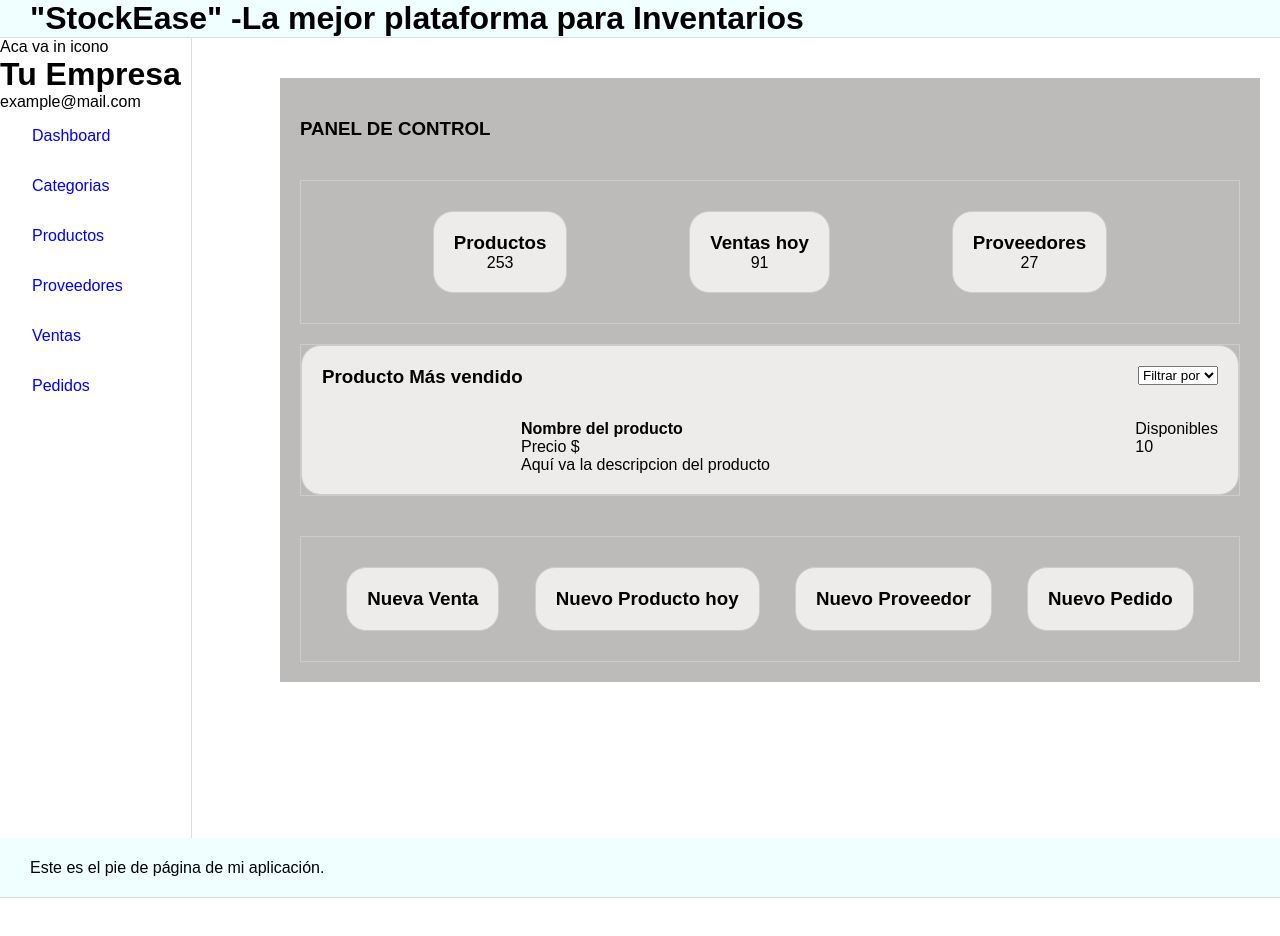
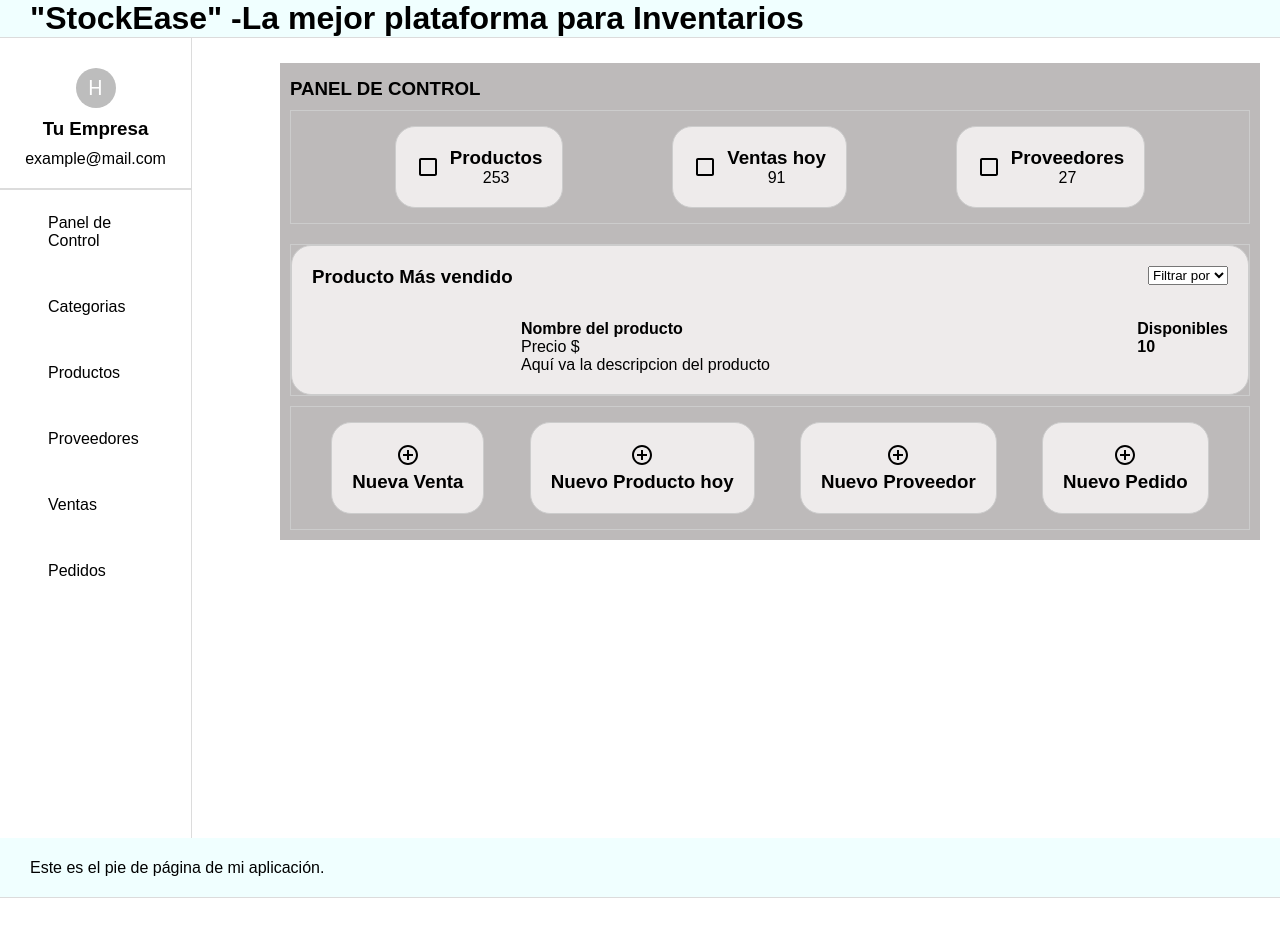
Before and after one commit to No-Country-simulation/s14-21-n-python, a React (Vite) app in the folder frontend/: page / in a window 1280 px wide. After the commit the page ends 898 px from the top, so only its background shows below. Built offline with nearby package versions, Linux system fonts and the light colour scheme.

Commit message:
Se implemento estilos en el dashboard

```diff
--- a/frontend/package.json
+++ b/frontend/package.json
@@ -10,6 +10,8 @@
     "preview": "vite preview"
   },
   "dependencies": {
+    "@emotion/styled": "^11.11.5",
+    "@mui/icons-material": "^5.15.15",
     "react": "^18.2.0",
     "react-dom": "^18.2.0",
     "react-icons": "^5.0.1",
--- a/frontend/src/App.jsx
+++ b/frontend/src/App.jsx
@@ -17,6 +17,7 @@ function App() {
       <BrowserRouter>
         <Header />
         <div className="container">
+
           <Sidebar />
           <div className="dashboard-container">
             <div className="content">
--- a/frontend/src/components/Dashboard/Card.jsx
+++ b/frontend/src/components/Dashboard/Card.jsx
@@ -1,13 +1,37 @@
-import styles from "./Card.module.css"; // Asegúrate de tener un archivo CSS para estilizar tu tarjeta
+import { useState } from "react";
+import styles from "./Card.module.css";
+import AddCircleOutlineIcon from "@mui/icons-material/AddCircleOutline";
+import CropDinOutlinedIcon from '@mui/icons-material/CropDinOutlined';
 
 
 const Card = ({ title, content }) => {
   return (
+
     <div className={styles.card}>
-      <h3>{title}</h3>
-      <p>{content}</p>
+      <div className={styles.cardIcon}>
+        <CropDinOutlinedIcon />
+        <div>
+          <h3>{title}</h3>
+          <p>{content}</p>
+        </div>
+      </div>
     </div>
   );
 };
 
-export default Card;
+
+
+
+const CardAccesos = ({ title }) => {
+  return (
+
+    <div className={styles.card}>
+
+      <AddCircleOutlineIcon />
+      <h3>{title}</h3>
+
+         </div>
+  );
+};
+
+export { CardAccesos, Card };
--- a/frontend/src/components/Dashboard/Card.module.css
+++ b/frontend/src/components/Dashboard/Card.module.css
@@ -6,3 +6,13 @@
     text-align: center;
     background-color: #eeebeb;
   }
+
+  .cardIcon {
+    display: flex;
+    align-items: center; /* Centra verticalmente el icono y el contenido */
+  }
+
+  .cardIcon h3,
+  .cardIcon p {
+    margin-left: 10px; /* Agrega un margen a la izquierda para separar el icono del texto */
+  }
--- a/frontend/src/components/Dashboard/Dashboard.jsx
+++ b/frontend/src/components/Dashboard/Dashboard.jsx
@@ -1,6 +1,6 @@
 import { useState } from "react";
 import styles from './Dashboard.module.css';
-import Card from "./Card"; // Importa el componente Card
+import { CardAccesos, Card } from './Card';
 
 
 
@@ -55,10 +55,11 @@ const Dashboard =() =>{
              {/* Tercer Contenedor */}
              <div className={styles.container}>
                 {/* Cada instancia de Card recibe props para título y contenido */}
-                <Card title="Nueva Venta" content="" />
-                <Card title="Nuevo Producto hoy" content="" />
-                <Card title="Nuevo Proveedor" content="" />
-                <Card title="Nuevo Pedido" content="" />
+
+                <CardAccesos title="Nueva Venta" content="" />
+                <CardAccesos title="Nuevo Producto hoy" content="" />
+                <CardAccesos title="Nuevo Proveedor" content="" />
+                <CardAccesos title="Nuevo Pedido" content="" />
             </div>
 
         </div>
--- a/frontend/src/components/Dashboard/Dashboard.module.css
+++ b/frontend/src/components/Dashboard/Dashboard.module.css
@@ -2,25 +2,26 @@
 
  .dashboard {
   grid-area: Dashboard;
-  margin-top: 20px;
-  padding: 20px;
+  margin-top: 5px;
+  padding: 10px;
   background-color: #bdbaba;
   display:grid;
+  height:max-content;
 
 }
 
 .mainTitle {
   display: flex;
   justify-content: space-between;
-  margin-top: 20px;
+  margin-top: 5px;
 }
 
 .container {
   display: flex;
   justify-content: space-evenly;
   border: 1px solid #ccc;
-  margin-top: 40px;
-  padding: 20px;
+  margin-top: 10px;
+  padding: 5px;
 }
 
 .additionalContainer {
@@ -46,18 +47,22 @@
 }
 
 .dropdown{
-
+border-radius: 30px;
 margin-left: auto;
 
 }
 
  .titleAndAmount{
   margin-left: auto;
+
 }
+ .titleAndAmount p{
+  margin-left: auto;
+  font-weight: bold;
 
+}
 .productInfo{
   display: grid;
   grid-template-rows: 1fr 1fr;
-
   margin-left: auto;
 }
--- a/frontend/src/components/Footer/Footer.module.css
+++ b/frontend/src/components/Footer/Footer.module.css
@@ -9,7 +9,7 @@
     padding: 0 30px 0 30px;
     border-bottom: 1px solid gainsboro;
     text-align: center;
-    margin-bottom: 40px;
+    margin-bottom: 0px;
     width: 100%;
 
   }
--- a/frontend/src/components/Sidebar/Sidebar.jsx
+++ b/frontend/src/components/Sidebar/Sidebar.jsx
@@ -1,36 +1,37 @@
-import React from 'react';
 import { Link } from 'react-router-dom';
 import styles from './Sidebar.module.css';
+import Avatar from '@mui/material/Avatar';
+
 
 const Sidebar = () => {
     return(
         <div className ={styles.sidebar}>
-            <div>
-                <p>Aca va in icono</p>
-                <h1>Tu Empresa </h1>
+            <div className={styles.sidebarContent}>
+                <Avatar>H</Avatar>
+                <h3>Tu Empresa </h3>
                 <p>example@mail.com</p>
             </div>
+
             <ul>
-            <li>
+
                 <li>
-                    <Link to={'/'}>Dashboard </ Link>
+                    <Link to={'/'}>Panel de Control </ Link>
                 </li>
-
-                <Link to={'/'}>Categorias </ Link>
+                <li>
+                    <Link to={'/'}>Categorias </ Link>
                 </li>
 
                 <li>
-                <Link to={'/products'}>Productos </ Link>
-
+                    <Link to={'/products'}>Productos </ Link>
                 </li>
                 <li>
-                <Link to={'/'}>Proveedores </ Link>
+                    <Link to={'/'}>Proveedores </ Link>
                 </li>
                 <li>
-                <Link to={'/Sales'}>Ventas </ Link>
+                    <Link to={'/Sales'}>Ventas </ Link>
                 </li>
                 <li>
-                <Link to={'/Order'}>Pedidos </ Link>
+                    <Link to={'/Order'}>Pedidos </ Link>
                 </li>
 
             </ul>
--- a/frontend/src/components/Sidebar/Sidebar.module.css
+++ b/frontend/src/components/Sidebar/Sidebar.module.css
@@ -5,14 +5,51 @@
     width: 12rem;
     height: 100vh;
     border-right: 1px solid gainsboro;
-    ul{
+
+  }
+
+
+.sidebar ul {
   list-style: none;
   padding: 1rem 2rem;
-      li{
+}
+
+.sidebar ul li {
   margin-bottom: 2rem;
-        a{
+}
+
+.sidebar ul li a {
   text-decoration: none;
 }
+/* Estilos por defecto del botón */
+ul li a {
+  display: block;
+  padding: 0.5rem 1rem;
+  border-radius: 20px; /* Redondea los bordes */
+  text-decoration: none; /* Quita la subraya del enlace */
+  color: black;
 }
+
+/* Estilos cuando se coloca el mouse sobre el botón */
+ul li a:hover {
+  background-color: #e0e0e0; /* Cambia el color de fondo */
 }
+.sidebarContent {
+  display: flex;
+  flex-direction: column;
+  align-items: center; /* Centra horizontalmente */
+  justify-content: center; /* Centra verticalmente */
+  text-align: center; /* Alinea el texto al centro */
+  margin-top: 30px;
+  padding-bottom: 20px; /* Añade un relleno en la parte inferior */
+  border-bottom: 2px solid gainsboro; /* Línea divisoria en la parte inferior */
+
 }
+
+.sidebarContent h3 {
+  margin-top: 10px; /* Agrega un margen superior al título */
+}
+
+.sidebarContent p {
+  margin-top: 10px; /* Agrega un espacio de 5px arriba del párrafo */
+}
```
Also changed, not shown: 1 other file (tests, documents, lock files or other folders). Lines whose indentation alone changed are shown as unchanged.
